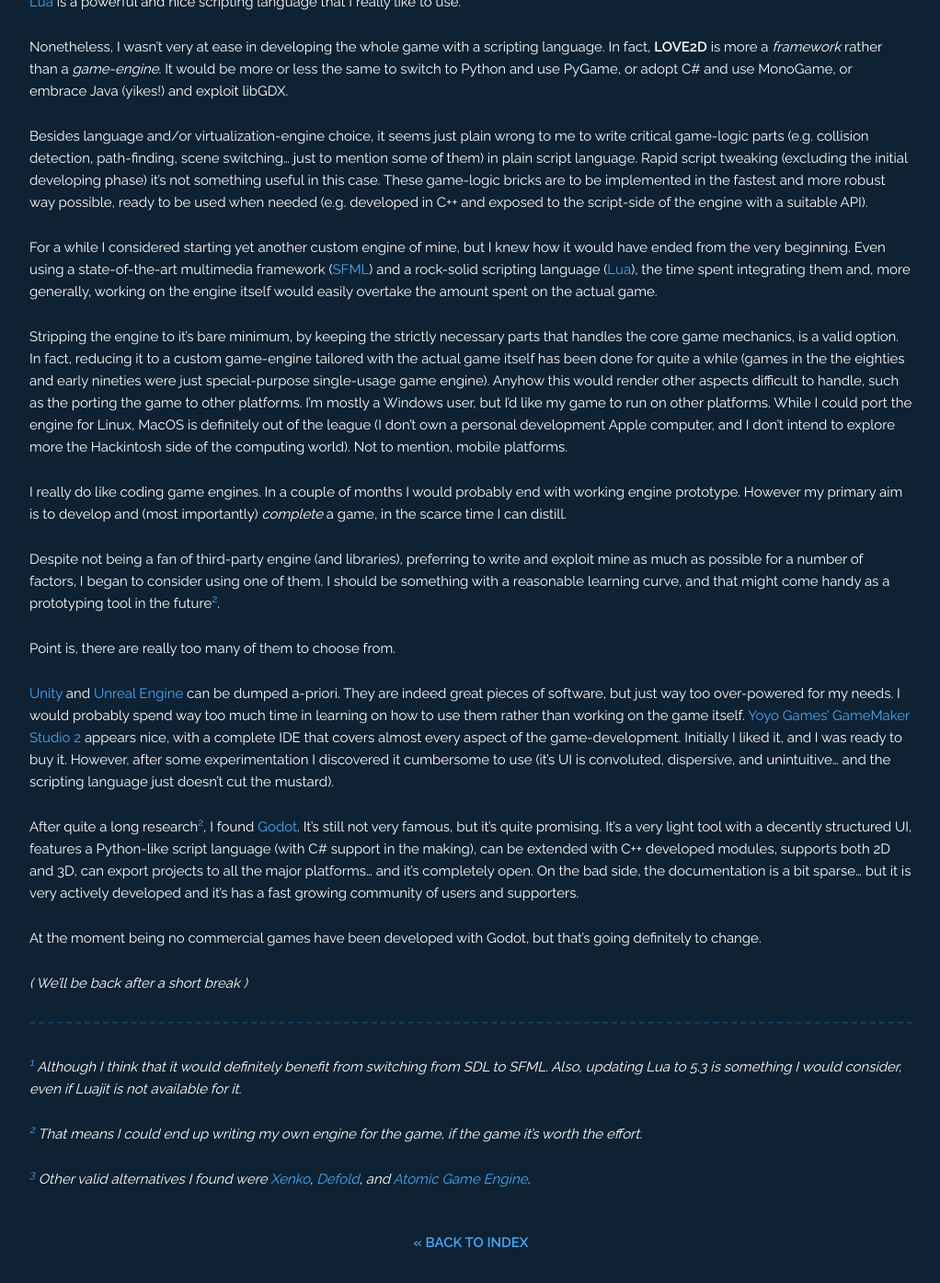
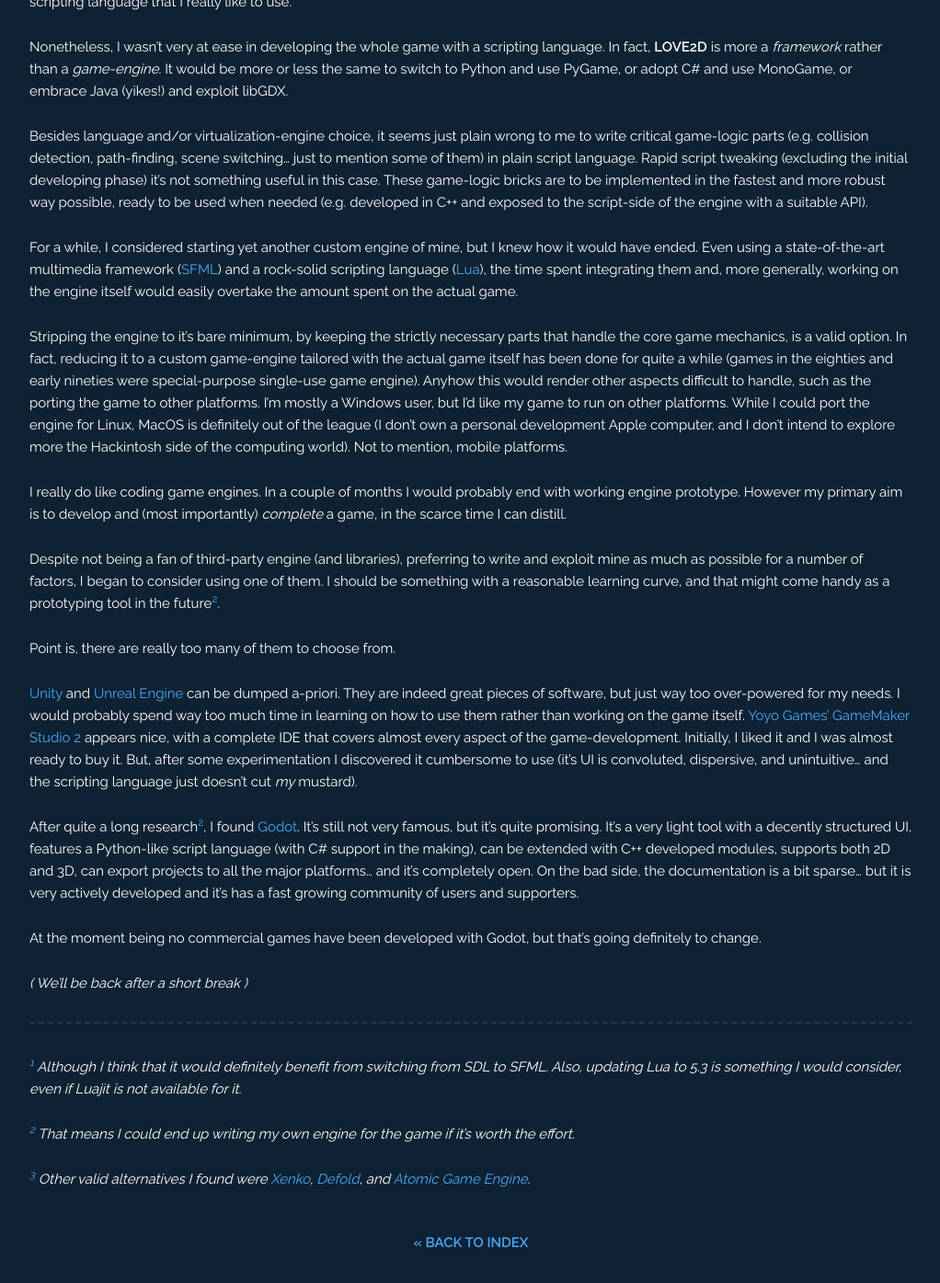
Before and after one commit to MarcoLizza/mode13h.dev, a Jekyll site: the page built from _posts/2017-04-25-devlog-1.md, in a window 1280 px wide and 1400 px high, scrolled down 721 px. Shown: the top 1395 px of the window at 92% size, without its empty margins (128-1150 px from the left). Built offline with Jekyll 4.4.1, drawn with Linux system fonts in a browser that asks for light colours; comment, search, counter and statistics services are not loaded; some of the changed text lies outside the part shown.

Commit message:
Update 2017-04-25-devlog-1.md

```diff
--- a/_posts/2017-04-25-devlog-1.md
+++ b/_posts/2017-04-25-devlog-1.md
@@ -16,15 +16,15 @@
 
 Somewhat.
 
-During the [#1GAM](http://onegameamonth.com) gamejam months I adopted [LOVE2D](https://love2d.org/) as *backbone* for my developing needs. I've been pretty much pleased with it<sup>[1](#love2d_note)</sup>, and [Lua](https://lua.org) is a powerful and nice scripting language that I really like to use.
+During the [#1GAM](http://onegameamonth.com) gamejam months I adopted [LOVE2D](https://love2d.org/), and I've been pretty much pleased with it<sup>[1](#love2d_note)</sup>. Moreover, [Lua](https://lua.org) is a powerful and nice scripting language that I really like to use.
 
 Nonetheless, I wasn't very at ease in developing the whole game with a scripting language. In fact, **LOVE2D** is more a *framework* rather than a *game-engine*. It would be more or less the same to switch to Python and use PyGame, or adopt C# and use MonoGame, or embrace Java (yikes!) and exploit libGDX.
 
 Besides language and/or virtualization-engine choice, it seems just plain wrong to me to write critical game-logic parts (e.g. collision detection, path-finding, scene switching... just to mention some of them) in plain script language. Rapid script tweaking (excluding the initial developing phase) it's not something useful in this case. These game-logic bricks are to be implemented in the fastest and more robust way possible, ready to be used when needed (e.g. developed in C++ and exposed to the script-side of the engine with a suitable API).
 
-For a while I considered starting yet another custom engine of mine, but I knew how it would have ended from the very beginning. Even using a state-of-the-art multimedia framework ([SFML](https://sfml.org)) and a rock-solid scripting language ([Lua](https://lua.org)), the time spent integrating them and, more generally, working on the engine itself would easily overtake the amount spent on the actual game.
+For a while, I considered starting yet another custom engine of mine, but I knew how it would have ended. Even using a state-of-the-art multimedia framework ([SFML](https://sfml.org)) and a rock-solid scripting language ([Lua](https://lua.org)), the time spent integrating them and, more generally, working on the engine itself would easily overtake the amount spent on the actual game.
 
-Stripping the engine to it's bare minimum, by keeping the strictly necessary parts that handles the core game mechanics, is a valid option. In fact, reducing it to a custom game-engine tailored with the actual game itself has been done for quite a while (games in the the eighties and early nineties were just special-purpose single-usage game engine). Anyhow this would render other aspects difficult to handle, such as the porting the game to other platforms. I'm mostly a Windows user, but I'd like my game to run on other platforms. While I could port the engine for Linux, MacOS is definitely out of the league (I don't own a personal development Apple computer, and I don't intend to explore more the Hackintosh side of the computing world). Not to mention, mobile platforms.
+Stripping the engine to it's bare minimum, by keeping the strictly necessary parts that handle the core game mechanics, is a valid option. In fact, reducing it to a custom game-engine tailored with the actual game itself has been done for quite a while (games in the eighties and early nineties were special-purpose single-use game engine). Anyhow this would render other aspects difficult to handle, such as the porting the game to other platforms. I'm mostly a Windows user, but I'd like my game to run on other platforms. While I could port the engine for Linux, MacOS is definitely out of the league (I don't own a personal development Apple computer, and I don't intend to explore more the Hackintosh side of the computing world). Not to mention, mobile platforms.
 
 I really do like coding game engines. In a couple of months I would probably end with working engine prototype. However my primary aim is to develop and (most importantly) *complete* a game, in the scarce time I can distill.
 
@@ -32,7 +32,7 @@
 
 Point is, there are really too many of them to choose from.
 
-[Unity](https://unity3d.com/) and [Unreal Engine](https://www.unrealengine.com) can be dumped a-priori. They are indeed great pieces of software, but just way too over-powered for my needs. I would probably spend way too much time in learning on how to use them rather than working on the game itself. [Yoyo Games' GameMaker Studio 2](http://www.yoyogames.com/gamemaker) appears nice, with a complete IDE that covers almost every aspect of the game-development. Initially I liked it, and I was ready to buy it. However, after some experimentation I discovered it cumbersome to use (it's UI is convoluted, dispersive, and unintuitive... and the scripting language just doesn't cut the mustard).
+[Unity](https://unity3d.com/) and [Unreal Engine](https://www.unrealengine.com) can be dumped a-priori. They are indeed great pieces of software, but just way too over-powered for my needs. I would probably spend way too much time in learning on how to use them rather than working on the game itself. [Yoyo Games' GameMaker Studio 2](http://www.yoyogames.com/gamemaker) appears nice, with a complete IDE that covers almost every aspect of the game-development. Initially, I liked it and I was almost ready to buy it. But, after some experimentation I discovered it cumbersome to use (it's UI is convoluted, dispersive, and unintuitive... and the scripting language just doesn't cut *my* mustard).
 
 After quite a long research<sup>[2](#other_engines)</sup>, I found [Godot](https://godotengine.org). It's still not very famous, but it's quite promising. It's a very light tool with a decently structured UI, features a Python-like script language (with C# support in the making), can be extended with C++ developed modules, supports both 2D and 3D, can export projects to all the major platforms... and it's completely open. On the bad side, the documentation is a bit sparse... but it is very actively developed and it's has a fast growing community of users and supporters.
 
@@ -44,6 +44,6 @@
 
 *<sup><a name="love2d_note">1</a></sup> Although I think that it would definitely benefit from switching from SDL to SFML. Also, updating Lua to 5.3 is something I would consider, even if Luajit is not available for it.*
 
-*<sup><a name="in_the_end">2</a></sup> That means I could end up writing my own engine for the game, if the game it's worth the effort.*
+*<sup><a name="in_the_end">2</a></sup> That means I could end up writing my own engine for the game if it’s worth the effort.*
 
 *<sup><a name="other_engines">3</a></sup> Other valid alternatives I found were [Xenko](http://xenko.com/), [Defold](http://www.defold.com/), and [Atomic Game Engine](https://www.atomicgameengine.com/).*
```
